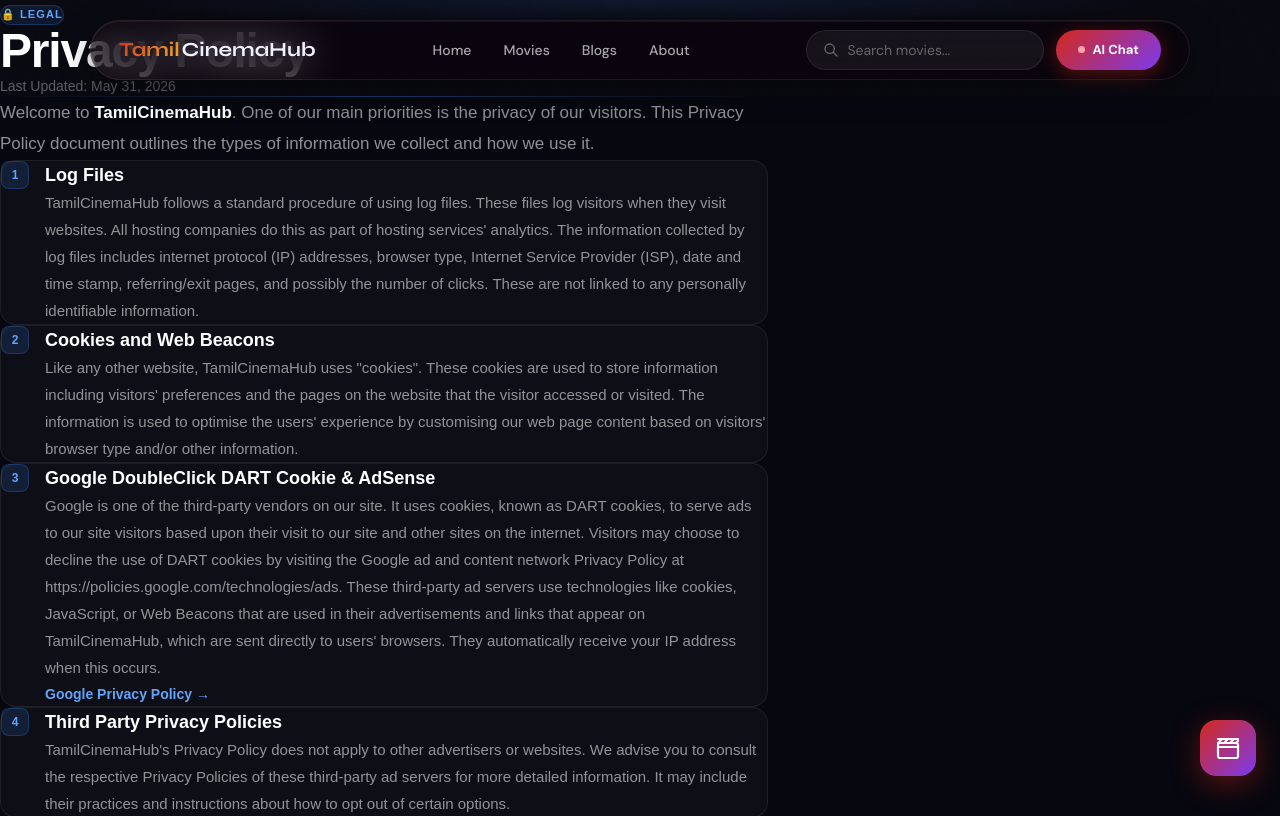
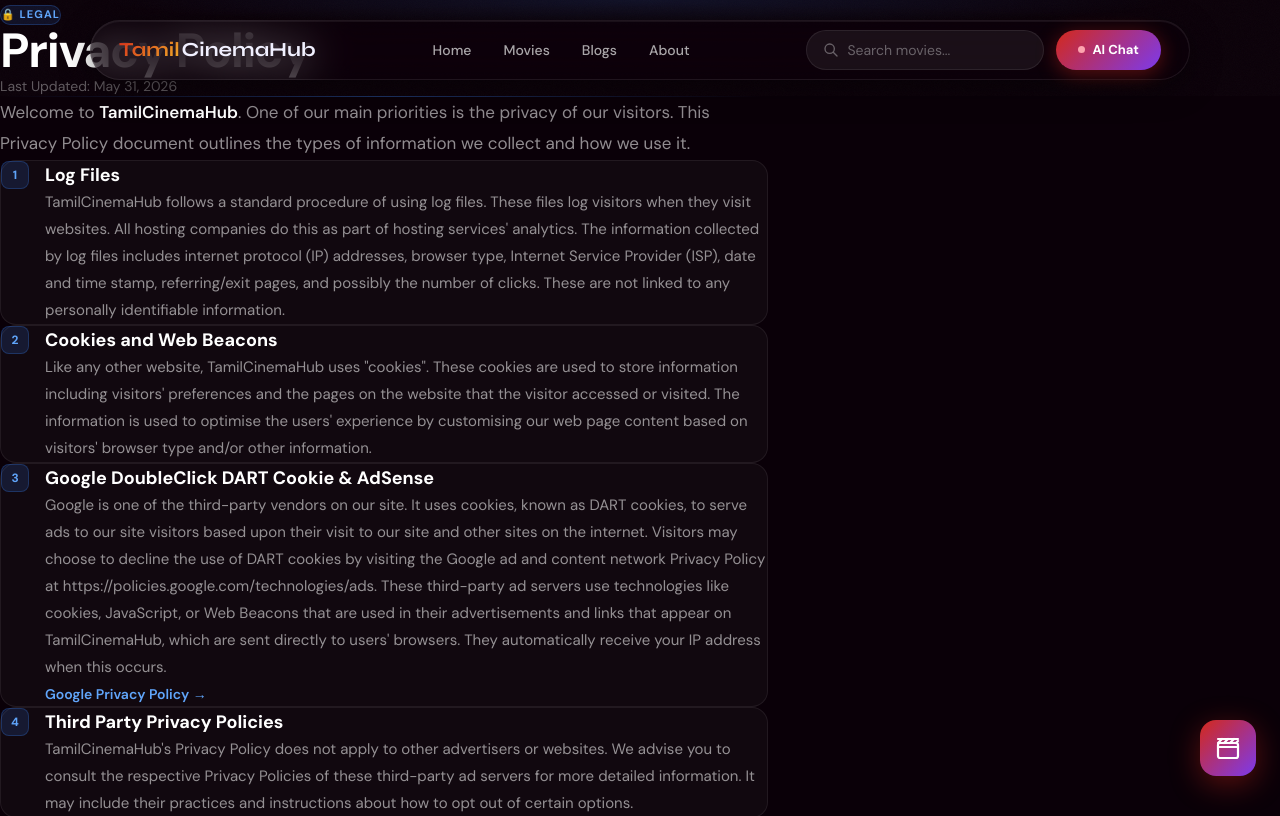
Before and after one commit to jaivijaim2008/tamil_cinema_hub, a Next.js app: page /privacy-policy in a window 1280 px wide. Shown: the top 816 px of the page. Built offline with nearby package versions, Linux system fonts and the light colour scheme; a web font is replaced by a local one.

Commit message:
fix: update privacy policy page to use var(--ink) background and DM Sans font
- Changed hardcoded #07070f to var(--ink) for theme consistency
- Fixed font from Outfit (not imported) to DM Sans (already in globals.css)

```diff
--- a/app/privacy-policy/page.tsx
+++ b/app/privacy-policy/page.tsx
@@ -61,7 +61,7 @@
   return (
     <main
       className="min-h-screen"
-      style={{ background: '#07070f', fontFamily: "'Outfit', sans-serif" }}
+      style={{ background: 'var(--ink)', fontFamily: "'DM Sans', sans-serif" }}
     >
       {/* ── Hero ── */}
       <div className="relative overflow-hidden">
```
